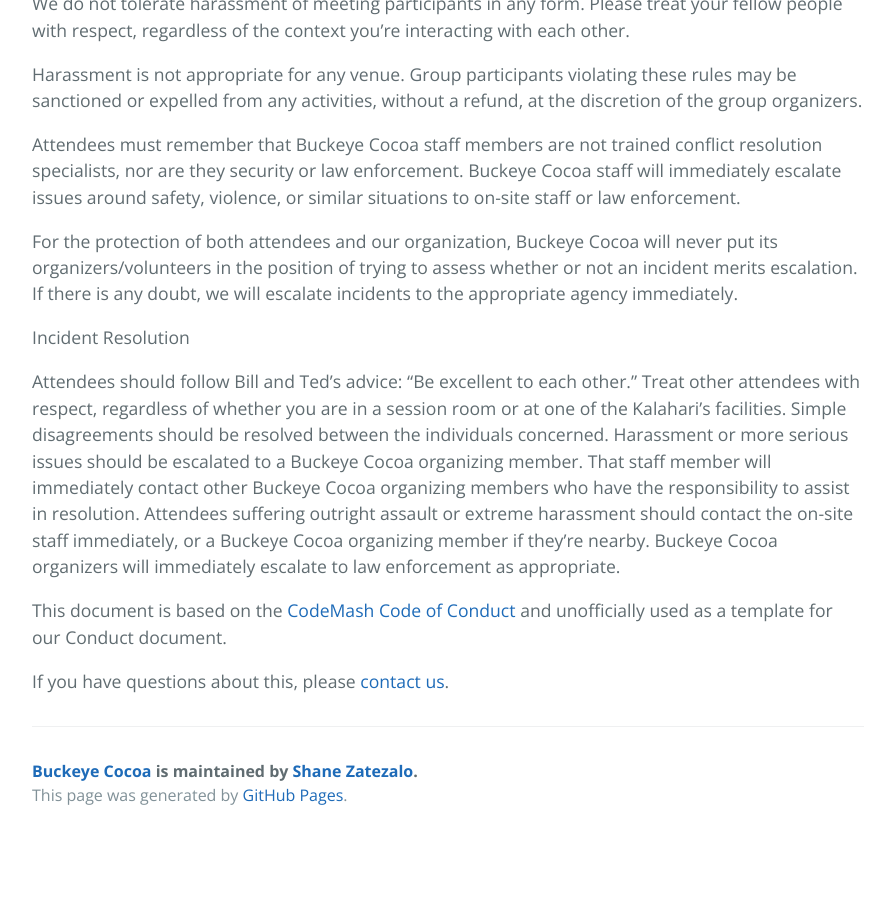
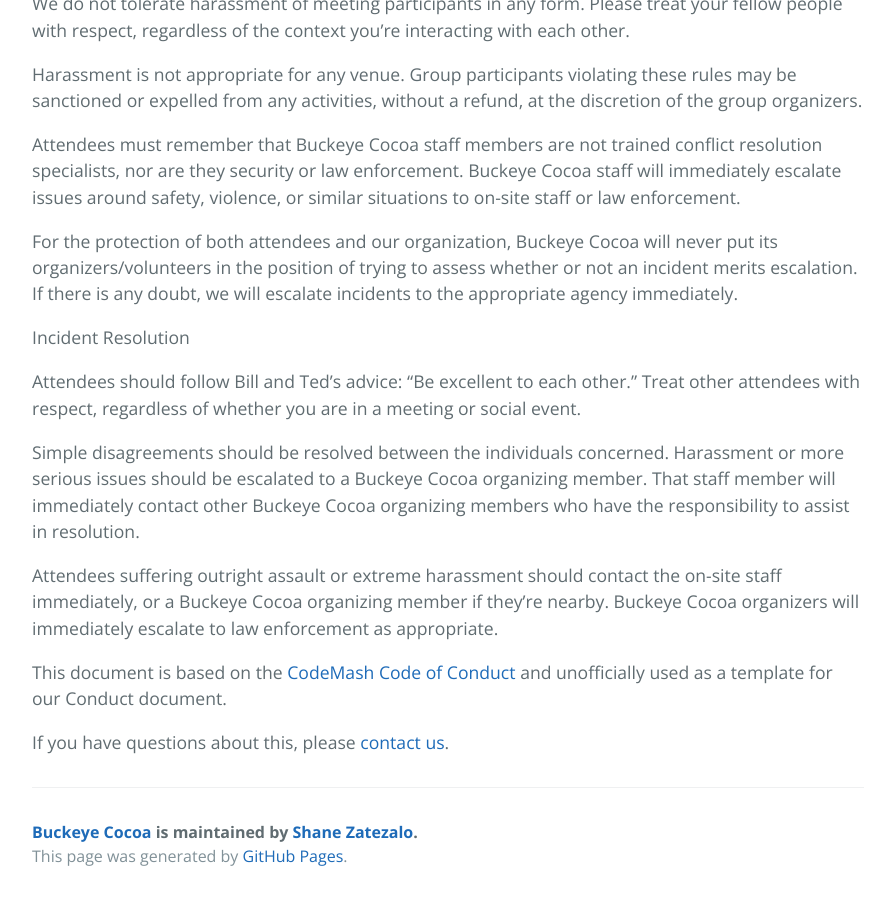
Before and after one commit to Buckeyecocoa/buckeyecocoa.github.io, a Jekyll site: the page built from codeofconduct.md, in a window 1280 px wide and 900 px high, scrolled down 618 px. Shown: the whole window, without its empty margins (192-1087 px from the left). Built offline with Jekyll 4.4.1, drawn with Linux system fonts in a browser that asks for light colours; before the commit the page ends 1457 px from its top, so only the background shows below that.

Commit message:
remove Kalahari

```diff
--- a/codeofconduct.md
+++ b/codeofconduct.md
@@ -17,9 +17,11 @@ For the protection of both attendees and our organization, Buckeye Cocoa will ne
 
 Incident Resolution
 
-Attendees should follow Bill and Ted’s advice: “Be excellent to each other.” Treat other attendees with respect, regardless of whether you are in a session room or at one of the Kalahari’s facilities.
+Attendees should follow Bill and Ted’s advice: “Be excellent to each other.” Treat other attendees with respect, regardless of whether you are in a meeting or social event.
+
 Simple disagreements should be resolved between the individuals concerned.
 Harassment or more serious issues should be escalated to a Buckeye Cocoa organizing member. That staff member will immediately contact other Buckeye Cocoa organizing members who have the responsibility to assist in resolution.
+
 Attendees suffering outright assault or extreme harassment should contact the on-site staff immediately, or a Buckeye Cocoa organizing member if they’re nearby. Buckeye Cocoa organizers will immediately escalate to law enforcement as appropriate.
 
 This document is based on the [CodeMash Code of Conduct](http://www.codemash.org/codemash-code-conduct/) and unofficially used as a template for our Conduct document.
```
